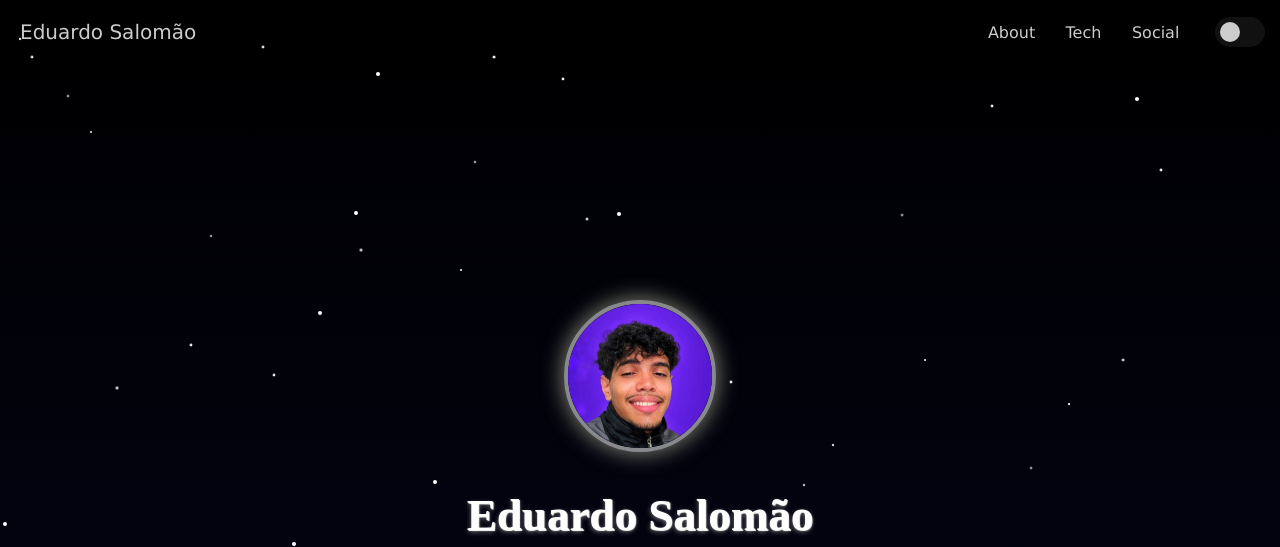
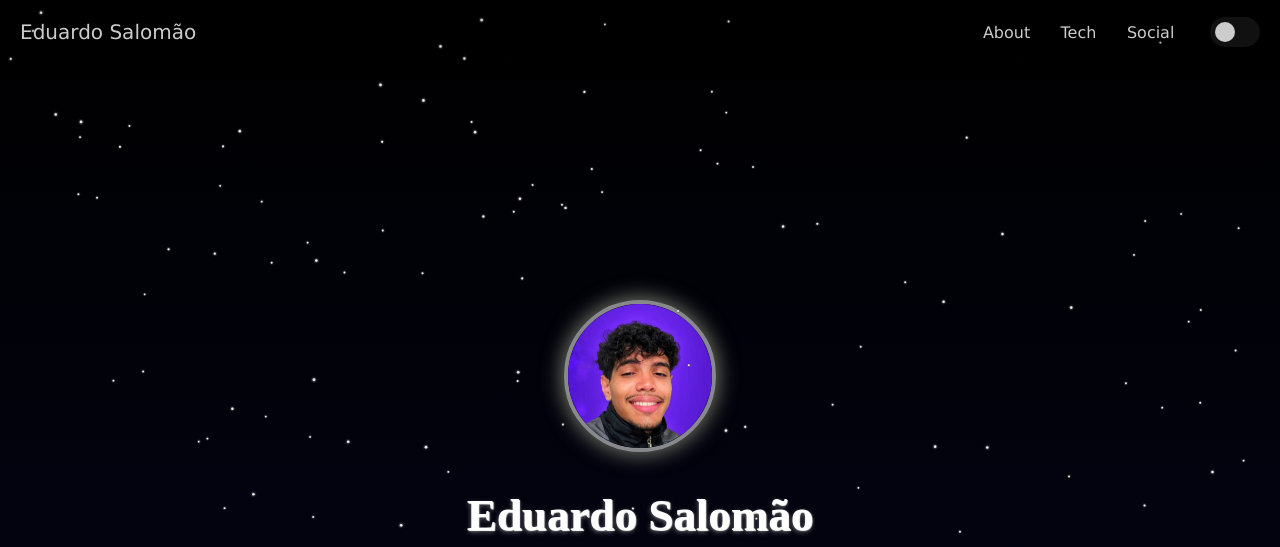
Before and after one commit to EduSalomao/portfolio-simples, a plain HTML site: page index.html in a window 1280 px wide. Shown: the top 547 px of the page. Drawn offline with Linux system fonts and the light colour scheme.

Commit message:
Bug fixed / New starts animation

```diff
--- a/css/menubar.css
+++ b/css/menubar.css
@@ -20,6 +20,7 @@ header {
     height: 60px;
     background-color: rgba(0, 0, 0, 0.1);
     transition: background-color 1s ease;
+    z-index: 1;
 }
 
 header.opaque {
@@ -140,7 +141,7 @@ header.opaque {
 }
 
 .button-theme {
-    padding-right: 15px;
+    padding-right: 20px;
 }
 
 .hamburger-button {
@@ -181,6 +182,7 @@ header.opaque {
 }
 
 /* Estilos para o menu dropdown */
+
 .sidebar-menu {
     display: none;
     position: fixed;
--- a/css/mobile/responsivemenubar.css
+++ b/css/mobile/responsivemenubar.css
@@ -20,4 +20,12 @@
         display: block;
     }
 
+    #about {
+        font-size: 22px;
+    }
+
+    h1 {
+        font-size: 30px;
+    }
+
 }
--- a/css/style.css
+++ b/css/style.css
@@ -27,8 +27,8 @@ body {
     z-index: 1;
 }
 
-.container-desc.on {
-    background-color: #ca2727;
+canvas {
+    display: block;
 }
 
 .content-about {
@@ -96,42 +96,11 @@ h1 {
     border: 5px solid #a5a69285;
 }
 
-@media screen and (max-width: 600px) {
-    #about {
-        font-size: 22px;
-    }
+#starCanvas {
+    position: absolute;
+    top: 0;
+    left: 0;
+    z-index: 0; /* Define o z-index para ficar atrás do conteúdo */
+    width: 100%;
 
-    h1 {
-        font-size: 30px;
-    }
 }
-
-.star {
-    position: absolute;
-    width: 2px;
-    height: 2px;
-    background-color: #fff;
-    border-radius: 50%;
-    animation: twinkling infinite;
-    z-index: 1;
-    opacity: 1;
-}
-
-.planet {
-    position: absolute;
-    width: 4px;
-    height: 4px;
-    background-color: white;
-    border-radius: 50%;
-    z-index: 1;
-    box-shadow: 0px 0px 100px white;
-}
-
-
-@keyframes twinkling {
-    50% {
-        opacity: 1;
-        scale: 1.4;
-        box-shadow: 0px 0px 100px rgba(255, 255, 255, 0.466);
-    }
-}
--- a/index.html
+++ b/index.html
@@ -56,6 +56,7 @@
         <main>
             <section>
                 <div class="container-desc">
+                    <canvas id="starCanvas"></canvas>
                     <div class="content-image">
                         <picture>
                             <div class="image"><img src="images/developerpicture.jpeg" alt="image of developer"></div>
--- a/javascript/script.js
+++ b/javascript/script.js
@@ -1,44 +1,8 @@
-function createStars() {
-  const numStars = 30; // Defina o número de estrelas desejado
-
-  for (let i = 0; i < numStars; i++) {
-    const star = document.createElement('div');
-    star.classList.add('star');
-    star.style.left = `${Math.random() * 100}%`;
-    star.style.top = `${Math.random() * 100}%`;
-    star.style.animationDuration = `${getRandomDuration()}s`;
-
-    document.body.appendChild(star);
-  }
-}
-
-function getRandomDuration() {
-  const minDuration = 0.2;
-  const maxDuration = 0.5;
-  return (Math.random() * 0.2) + 0.3;
-}
-
-function createPlanet() {
-  const numPlanet = 12;
-
-  for (let i =0; i < numPlanet; i++) {
-    const planet = document.createElement('div');
-    planet.classList.add('planet');
-    planet.style.left = `${Math.random() * 100}%`;
-    planet.style.top = `${Math.random() * 100}%`;
-
-    document.body.appendChild(planet);
-
-  }
-}
-
-createPlanet();
-createStars();
-
 window.addEventListener('scroll', function() {
   var header = document.querySelector('header');
   header.classList.toggle('opaque', window.scrollY > 0);
 });
+
 
 function toggleSwitch() {
   var toggleButton = document.getElementById('toggleButton');
@@ -60,3 +24,79 @@ function toggleMenu() {
   var sidebarMenu = document.getElementById('sidebarMenu');
   sidebarMenu.classList.toggle('active');
 }
+
+
+ // Criação do elemento canvas
+ const canvas = document.getElementById('starCanvas');
+ const ctx = canvas.getContext('2d');
+
+ // Configuração do tamanho do canvas
+ canvas.width = window.innerWidth;
+ canvas.height = window.innerHeight;
+
+ // Array para armazenar as estrelas
+ const stars = [];
+
+ // Função para criar uma estrela
+ function createStar() {
+     const x = Math.random() * canvas.width;
+     const y = Math.random() * canvas.height;
+     const scale = 1;
+     const maxScale = 1.4;
+     const scaleSpeed = 0.01 + Math.random() * 0.1; // Ajuste a velocidade da escala aqui
+     const direction = Math.random() > 0.5 ? 1 : -1; // Direção para aumentar ou diminuir a escala
+
+     return {
+         x,
+         y,
+         scale,
+         maxScale,
+         scaleSpeed,
+         direction,
+     };
+ }
+
+ // Criação das 50 estrelas
+ for (let i = 0; i < 150; i++) {
+     stars.push(createStar());
+ }
+
+ // Função de animação
+ function animate() {
+     // Limpa o canvas
+     ctx.clearRect(0, 0, canvas.width, canvas.height);
+
+     // Atualiza e desenha as estrelas
+     for (let i = 0; i < stars.length; i++) {
+         const star = stars[i];
+
+         // Atualiza a escala da estrela
+         star.scale += star.scaleSpeed * star.direction;
+
+         // Verifica se a escala máxima ou mínima foi atingida e inverte a direção
+         if (star.scale >= star.maxScale || star.scale <= 1) {
+             star.direction *= -1;
+         }
+
+         // Desenha a estrela como um círculo branco
+         ctx.fillStyle = 'white';
+         ctx.beginPath();
+         ctx.arc(star.x, star.y, star.scale, 0, 2 * Math.PI);
+         ctx.fill();
+
+         // Desenha o brilho da estrela com gradiente radial
+         const gradient = ctx.createRadialGradient(star.x, star.y, 0, star.x, star.y, star.scale * 3);
+         gradient.addColorStop(0, 'rgba(255, 255, 255, 0.6)');
+         gradient.addColorStop(1, 'transparent');
+         ctx.fillStyle = gradient;
+         ctx.beginPath();
+         ctx.arc(star.x, star.y, star.scale * 3, 0, 2 * Math.PI);
+         ctx.fill();
+     }
+
+     // Chama a próxima animação
+     requestAnimationFrame(animate);
+ }
+
+ // Inicia a animação
+ animate();
```
